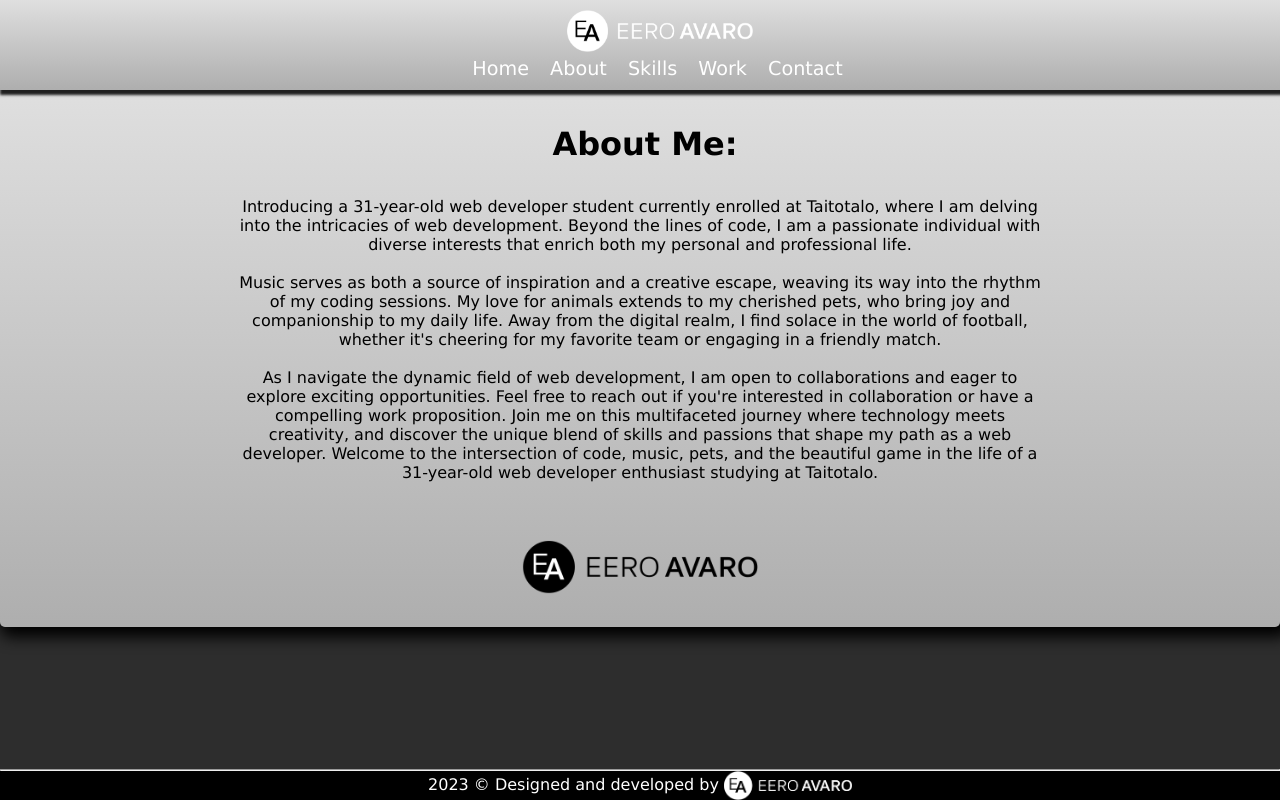
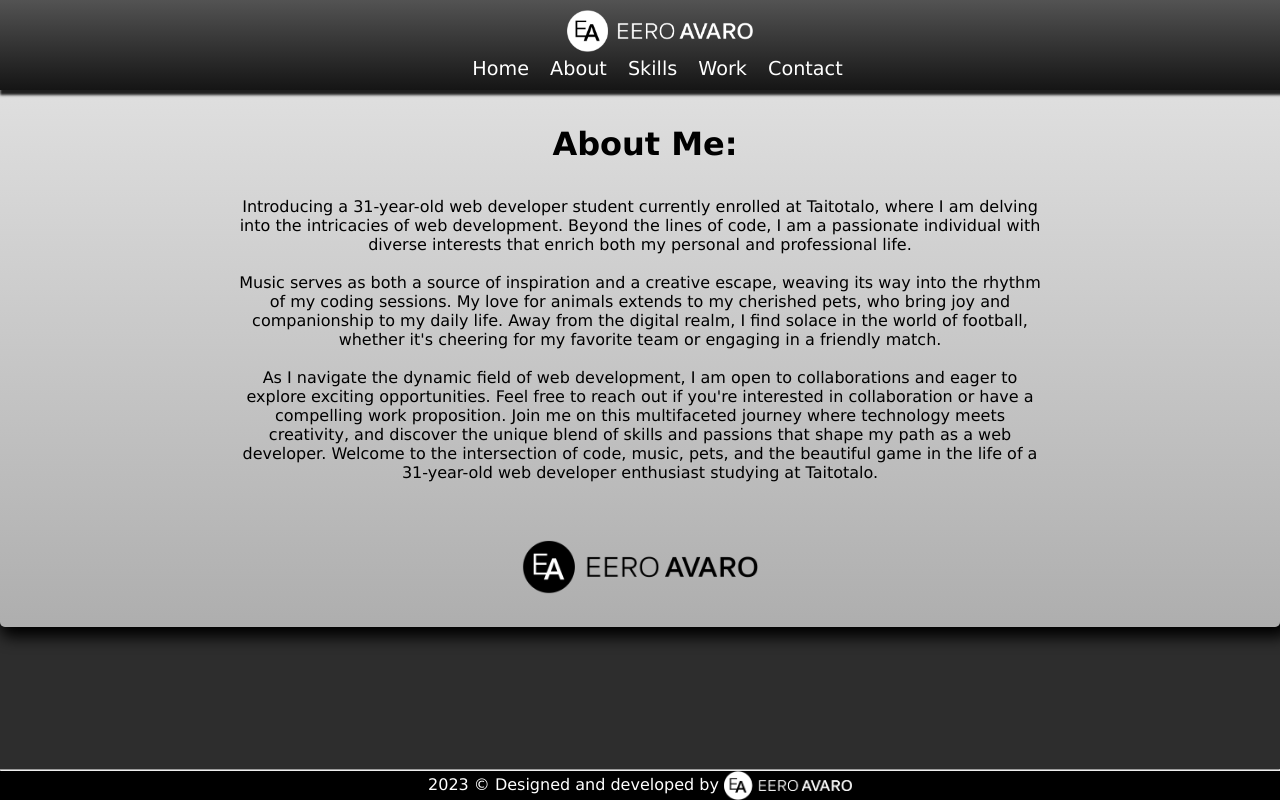
Before and after one commit to EeroC/portfolio, a plain HTML site: page about.html in a window 1280 px wide. Drawn offline with Linux system fonts and the light colour scheme.

Commit message:
Update about.css

```diff
--- a/about.css
+++ b/about.css
@@ -24,7 +24,7 @@ nav {
 }
 
 nav ul {
-    background-image: linear-gradient(#dfdfdf, #aeaeae);
+    background-image: linear-gradient(#535353, #151515);
     list-style: none;
     padding-top: 10px;
     padding-bottom: 10px;
@@ -67,7 +67,7 @@ left: 0;
 }
 
 nav ul li a::before {
-    background-color: #000000;
+    background-color: #FF8000;
     height: 0px; /*ALAVIIVA*/
     bottom: 0;
     transform-origin: 100% 50%;
@@ -81,7 +81,7 @@ top: 0;
 transform-origin: 100% 50%;
 transform: translate3d(200%, 0, 0);
 transition: transform .5s cubic-bezier(0.76, 0, 0.24, 1);
-color: #000000
+color: #FF8000
 }
 
 nav ul li a:hover::before {
```
